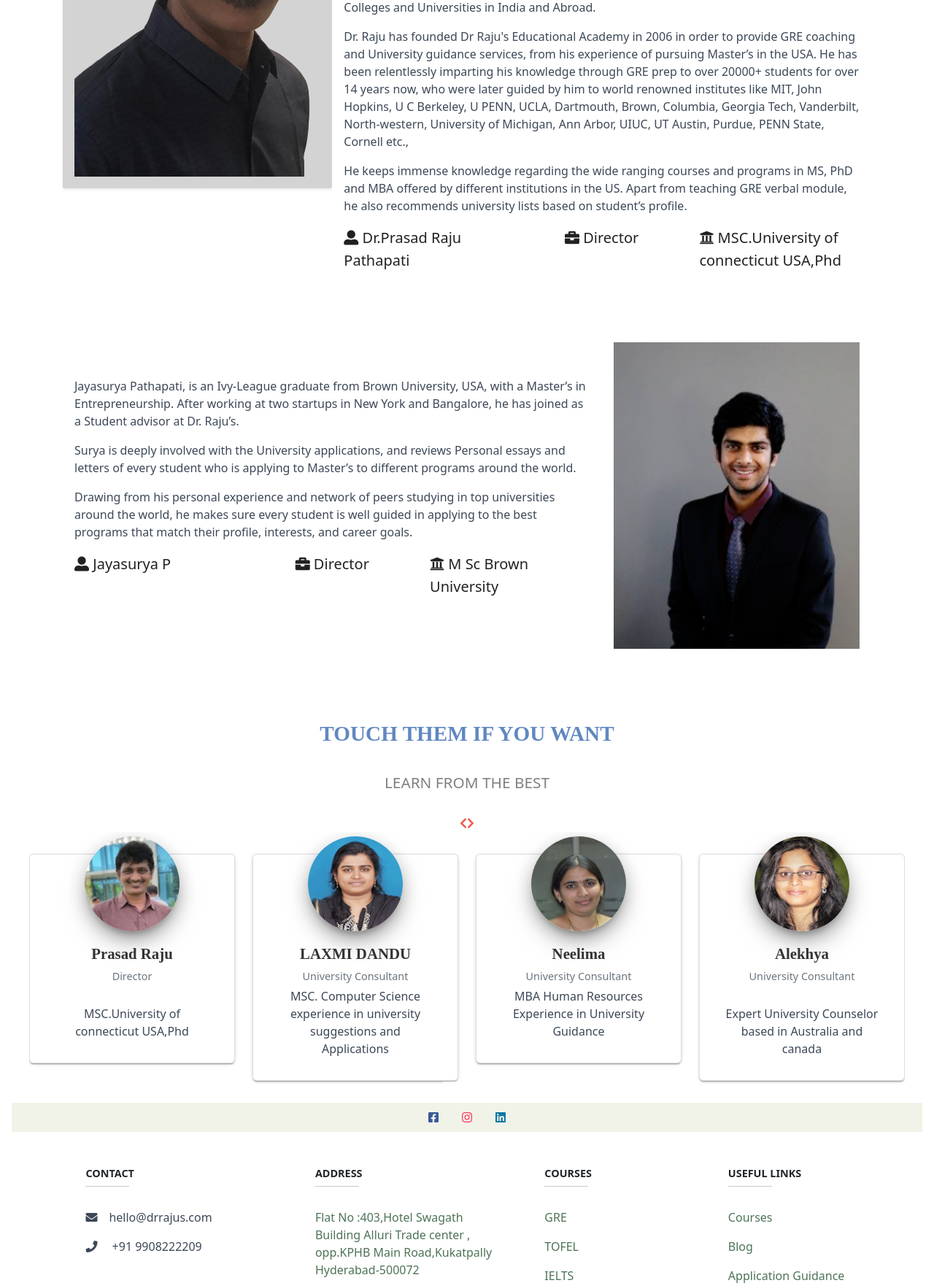
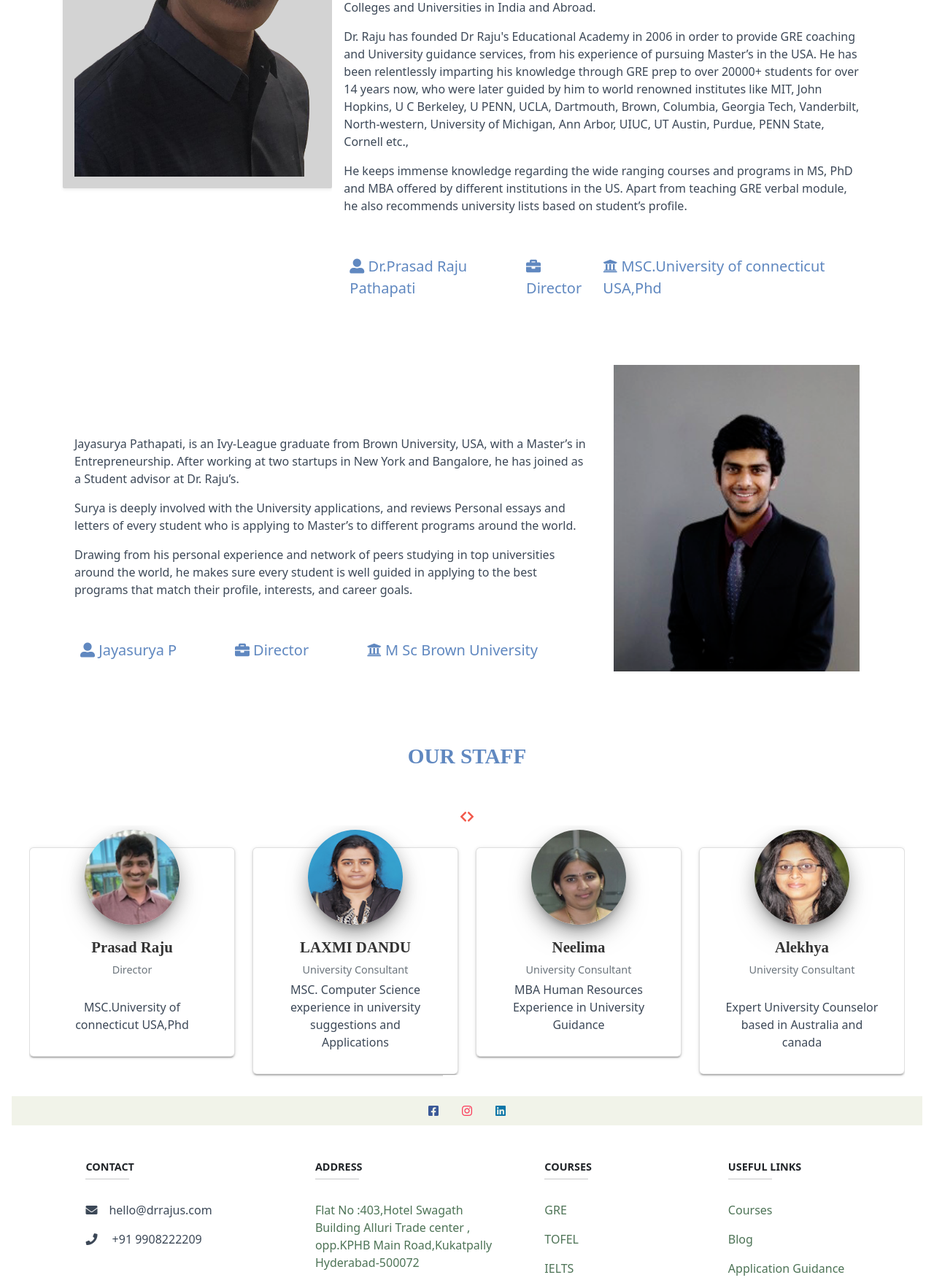
Before and after one commit to GA352491/drrajus, a Django app: page /about_us/ in a window 1280 px wide. Shown: the part 644-2402 px from the top of the page at 73% size. Run offline with Django 3.2, Linux system fonts and the light colour scheme; some libraries are stand-ins or nearby versions.

Commit message:
Update About_us.html

```diff
--- a/elearning/templates/about_us/About_us.html
+++ b/elearning/templates/about_us/About_us.html
@@ -46,7 +46,7 @@
     </div>
     <div class="container " style="padding-top: 20px">
         <div class="row g-0">
-            <div class="col-sm-6 col-md-4">
+            <div class="col-lg-4">
                 <div class="card shadow-sm" style="background-color: lightgray;border: none;border-radius: 2px">
                     <div class="card-body">
                         <img class="img-fluid" src="{% static "about_us/Dr.Raju's.png" %}" height="280"
@@ -55,7 +55,7 @@
                     </div>
                 </div>
             </div>
-            <div class="col-sm-8 col-md-8  mt-md-5   ">
+            <div class="col-lg-8  mt-lg-5">
                 <div class="card" style="border: none;border-radius: 2px;box-shadow: none">
                     <div class="card-body">
                         <p>Dr. Prasad Raju V.V.N.R Pathapati (aka Dr. Raju) received his B.E, M.E, MS, PhD
@@ -114,11 +114,11 @@
                             university lists based on student’s profile.
                         </p>
 
-                        <div class="row d-flex me-auto" style="display:inline-flex">
+                        <!-- <div class=" row d-flex me-auto" style="display:inline-flex">
                              <div class=" col  d-flex justify-content-start">
-                                <h5><i class="fas fa-user-alt"></i>
+                                 <h4><i class="fas fa-user-alt"></i>
                                      Dr.Prasad Raju Pathapati
-                                </h5>
+                                 </h4>
                              </div>
                              <div class="col  d-flex justify-content-center">
                                  <h5>
@@ -132,9 +132,51 @@
                                      <i class="fas fa-university"></i> MSC.University of connecticut USA,Phd
                                  </h5>
                              </div>
+                         </div>-->
+                        <div class="d-none d-lg-block" style="color: #6088c0;font-weight: -300">
+                            <div class="d-flex mt-5">
+                                <div class="p-2 flex-fill ">
+                                <span style="font-size: 20px;">
+                                    <i class="fas fa-user-alt" style=""></i>
+                                    Dr.Prasad Raju Pathapati
+                                </span>
                                 </div>
+                                <div class="p-2 flex-fill ">
+                                <span style="font-size: 20px">
+                                     <i class="fas fa-briefcase"></i>
+                                    Director
+                                </span>
+                                </div>
+                                <div class="p-2 flex-fill ">
+                                <span style="font-size: 20px">
 
+                                <i class="fas fa-university"></i> MSC.University of connecticut USA,Phd
+                                </span>
+                                </div>
+                            </div>
+                        </div>
+                        <div class="d-block d-lg-none" style="color: #6088c0;font-weight: -300">
+                            <div class="d-flex mt-5">
+                                <div class="p-2 flex-fill ">
+                                <span style="font-size: 11px">
+                                    <i class="fas fa-user-alt"></i>
+                                    Dr.Prasad Raju Pathapati
+                                </span>
+                                </div>
+                                <div class="p-2 flex-fill ">
+                                <span style="font-size: 11px">
+                                     <i class="fas fa-briefcase"></i>
+                                    Director
+                                </span>
+                                </div>
+                                <div class="p-2 flex-fill ">
+                                <span style="font-size: 11px">
 
+                                <i class="fas fa-university"></i> MSC.University of connecticut USA,Phd
+                                </span>
+                                </div>
+                            </div>
+                        </div>
                     </div>
                 </div>
             </div>
@@ -144,7 +186,7 @@
     </div>
     <div class="container " style="padding-top: 20px">
         <div class="row g-0">
-            <div class="col-sm-6 col-md-8 order-lg-1 order-2 pt-md-5 ">
+            <div class="col-lg-8  order-lg-1 order-2 pt-lg-5 mt-lg-5 ">
                 <div class="card" style="border: none;border-radius: 2px;box-shadow: none">
                     <div class="card-body">
                         <p>Jayasurya Pathapati, is an Ivy-League graduate from Brown University, USA, with a
@@ -163,9 +205,9 @@
                             sure every student is well guided in applying to the best programs that match
                             their
                             profile, interests, and career goals.</p>
-                        <div class="row d-flex  me-auto" style="display:inline-flex">
+                        <!--<div class="row d-flex  me-auto" style="display:inline-flex">
                             <div class=" col  d-flex justify-content-start">
-                                <h5><i class="fas fa-user-alt"></i>  Jayasurya P </h5></div>
+                                <h5><i class="fas fa-user-alt"></i> Jayasurya P </h5></div>
                             <div class="col  d-flex justify-content-center">
                                 <h5><i class="fas fa-briefcase"></i> Director</h5></div>
                             <div class="col  d-flex justify-content-end">
@@ -173,14 +215,57 @@
                                 <h5><i class="fas fa-university"></i> M Sc Brown University
                                 </h5>
                             </div>
+                        </div>-->
+                        <div class="d-none d-lg-block" style="color: #6088c0;font-weight: -300">
+                            <div class="d-flex mt-5">
+                                <div class="p-2 flex-fill ">
+                                <span style="font-size: 20px;">
+                                    <i class="fas fa-user-alt" style=""></i>
+                                    Jayasurya P
+                                </span>
                                 </div>
+                                <div class="p-2 flex-fill ">
+                                <span style="font-size: 20px">
+                                     <i class="fas fa-briefcase"></i>
+                                    Director
+                                </span>
+                                </div>
+                                <div class="p-2 flex-fill ">
+                                <span style="font-size: 20px">
 
+                                <i class="fas fa-university"></i> M Sc Brown University
+                                </span>
+                                </div>
+                            </div>
+                        </div>
+                        <div class="d-block d-lg-none" style="color: #6088c0;font-weight: -300">
+                            <div class="d-flex mt-5">
+                                <div class="p-2 flex-fill ">
+                                <span style="font-size: 11px">
+                                    <i class="fas fa-user-alt"></i>
+                                    Jayasurya P
+                                </span>
+                                </div>
+                                <div class="p-2 flex-fill ">
+                                <span style="font-size: 11px">
+                                     <i class="fas fa-briefcase"></i>
+                                    Director
+                                </span>
+                                </div>
+                                <div class="p-2 flex-fill ">
+                                <span style="font-size: 11px">
+
+                                <i class="fas fa-university"></i> M Sc Brown University
+                                </span>
+                                </div>
+                            </div>
+                        </div>
                     </div>
                 </div>
 
             </div>
 
-            <div class="col-sm-6 col-md-4 order-lg-2 order-1 ">
+            <div class="col-lg-4  order-lg-2 order-1 ">
                 <div class="card " style="border: none;border-radius: 2px;box-shadow: none">
                     <div class="card-body">
                         <img class="img-fluid" src="{% static "about_us/Jayasurya_Photo.png" %}"
@@ -197,8 +282,7 @@
 
 
     <div class="container-fluid" style="padding-top: 20px">
-        <h3 style="text-align: center;color: #6088c0">TOUCH THEM IF YOU WANT</h3>
-        <h4 style="text-align: center;color: gray">LEARN FROM THE BEST</h4>
+        <h3 style="text-align: center;color: #6088c0">OUR STAFF</h3>
     </div>
 
     <div class="container-fluid" style="padding-top: 20px">
@@ -231,7 +315,7 @@
 
                         <div class="row">
 
-                            <div class="col-md-3">
+                            <div class="col-lg-3">
                                 <div class="card card-profile">
                                     <div class="card-avatar">
                                         <a href="#"> <img class="img"
@@ -247,7 +331,7 @@
                                     </div>
                                 </div>
                             </div>
-                            <div class="col-md-3">
+                            <div class="col-lg-3">
                                 <div class="card card-profile">
                                     <div class="card-avatar">
                                         <a href="#"> <img class="img"
@@ -263,7 +347,7 @@
                                     </div>
                                 </div>
                             </div>
-                            <div class="col-md-3">
+                            <div class="col-lg-3">
                                 <div class="card card-profile">
                                     <div class="card-avatar">
                                         <a href="#"> <img class="img"
@@ -279,7 +363,7 @@
                                     </div>
                                 </div>
                             </div>
-                            <div class="col-md-3">
+                            <div class="col-lg-3">
                                 <div class="card card-profile">
                                     <div class="card-avatar">
                                         <a href="#">
@@ -306,7 +390,7 @@
                     <!--Second slide-->
                     <div class="carousel-item">
                         <div class="row">
-                            <div class="col-md-3">
+                            <div class="col-lg-3">
                                 <div class="card card-profile">
                                     <div class="card-avatar">
                                         <img class="card-img-top mx-auto d-block"
@@ -321,7 +405,7 @@
                                     </div>
                                 </div>
                             </div>
-                            <div class="col-md-3">
+                            <div class="col-lg-3">
                                 <div class="card card-profile">
                                     <div class="card-avatar">
                                         <a href="#">
@@ -339,7 +423,7 @@
                                     </div>
                                 </div>
                             </div>
-                            <div class="col-md-3">
+                            <div class="col-lg-3">
                                 <div class="card card-profile">
                                     <div class="card-avatar">
                                         <a href="#"> <img class="img"
@@ -355,7 +439,7 @@
                                     </div>
                                 </div>
                             </div>
-                            <div class="col-md-3">
+                            <div class="col-lg-3">
                                 <div class="card card-profile">
                                     <div class="card-avatar">
                                         <a href="#"> <img class="img"
```
Lines whose indentation alone changed are shown as unchanged.
